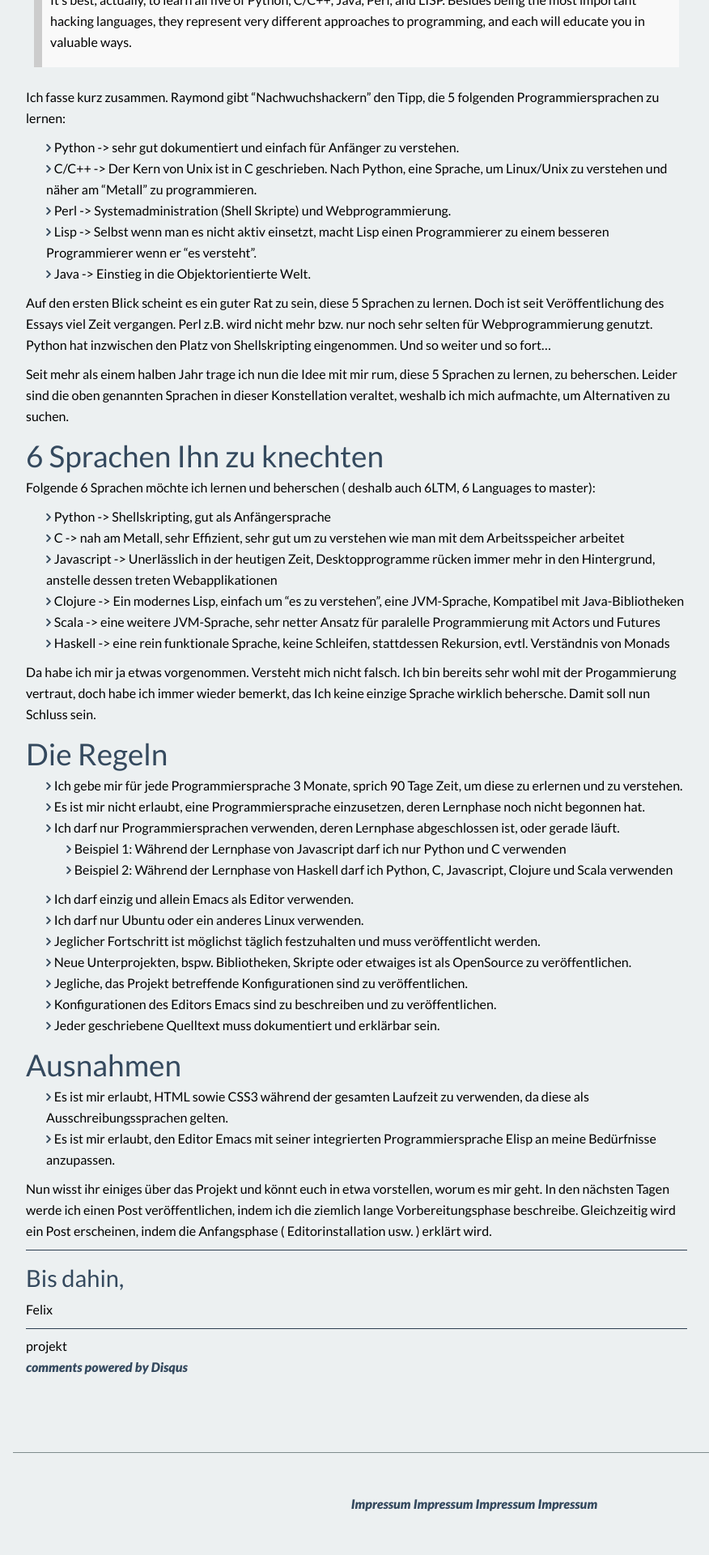
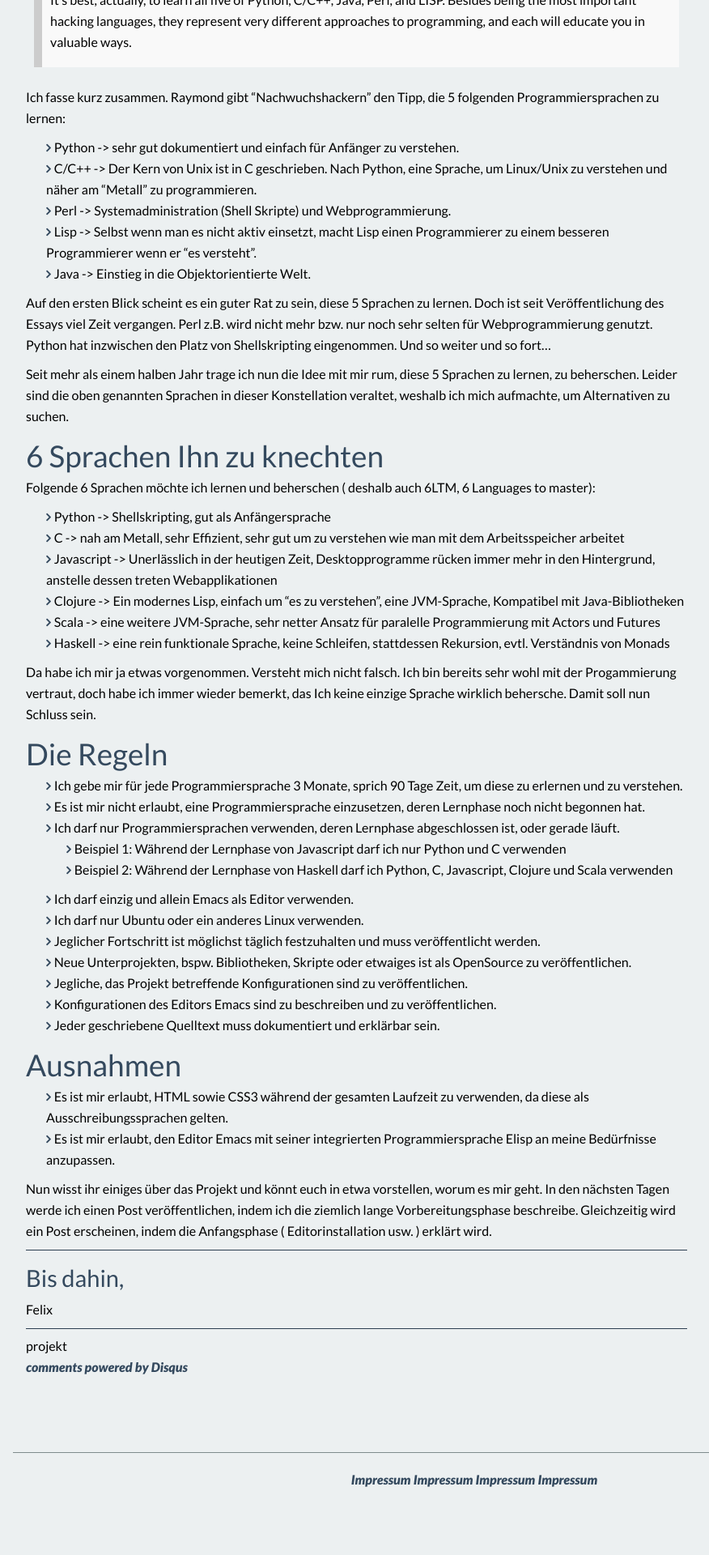
Before and after one commit to 6LTM/6ltm.github.io, a Jekyll site: the page built from _posts/2013-11-19-6ltm-das-projekt.md, in a window 1280 px wide. Shown: the part 1755-3675 px from the top of the page at 81% size, without its empty margins (54-930 px from the left). Built offline with Jekyll 4.4.1, drawn with Linux system fonts in a browser that asks for light colours; nearby versions of some CDN libraries; Markdown is read by kramdown in place of the engine named in the settings; comment, search, counter and statistics services are not loaded; after the commit the page ends 3615 px from its top, so only the background shows below that.

Commit message:
changed some paddings to look more nicely

```diff
--- a/_sass/footer.scss
+++ b/_sass/footer.scss
@@ -6,7 +6,7 @@
     @include grid-span(12,1);
 
     ul{
-        margin: 50px auto;
+        margin: 20px auto;
         text-align: center;
         li{
             display: inline;
--- a/_sass/pagination.scss
+++ b/_sass/pagination.scss
@@ -3,7 +3,7 @@
 
 .pagination{
     overflow: hidden;
-    padding: 0 16px;
+    padding: 25px 16px;
 
     #page-links{
         text-align: center;
@@ -11,7 +11,7 @@
     }
 
     span.next, a.next, span.prev, a.prev{
-        padding: 10px 25px;
+        padding: 13px 26px;
         background-color: $base2;
     }
 
--- a/css/footer.css
+++ b/css/footer.css
@@ -60,7 +60,7 @@
 }
 /* line 8, ../_sass/footer.scss */
 footer ul {
-  margin: 50px auto;
+  margin: 20px auto;
   text-align: center;
 }
 /* line 11, ../_sass/footer.scss */
--- a/css/pagination.css
+++ b/css/pagination.css
@@ -53,7 +53,7 @@
 /* line 4, ../_sass/pagination.scss */
 .pagination {
   overflow: hidden;
-  padding: 0 16px;
+  padding: 25px 16px;
 }
 /* line 8, ../_sass/pagination.scss */
 .pagination #page-links {
@@ -66,7 +66,7 @@
 }
 /* line 13, ../_sass/pagination.scss */
 .pagination span.next, .pagination a.next, .pagination span.prev, .pagination a.prev {
-  padding: 10px 25px;
+  padding: 13px 26px;
   background-color: #2c3e50;
 }
 /* line 18, ../_sass/pagination.scss */
--- a/css/screen.css
+++ b/css/screen.css
@@ -698,7 +698,7 @@
 /* line 4, ../_sass/pagination.scss */
 .pagination {
   overflow: hidden;
-  padding: 0 16px;
+  padding: 25px 16px;
 }
 /* line 8, ../_sass/pagination.scss */
 .pagination #page-links {
@@ -711,7 +711,7 @@
 }
 /* line 13, ../_sass/pagination.scss */
 .pagination span.next, .pagination a.next, .pagination span.prev, .pagination a.prev {
-  padding: 10px 25px;
+  padding: 13px 26px;
   background-color: #2c3e50;
 }
 /* line 18, ../_sass/pagination.scss */
@@ -869,7 +869,7 @@
 }
 /* line 8, ../_sass/footer.scss */
 footer ul {
-  margin: 50px auto;
+  margin: 20px auto;
   text-align: center;
 }
 /* line 11, ../_sass/footer.scss */
```
